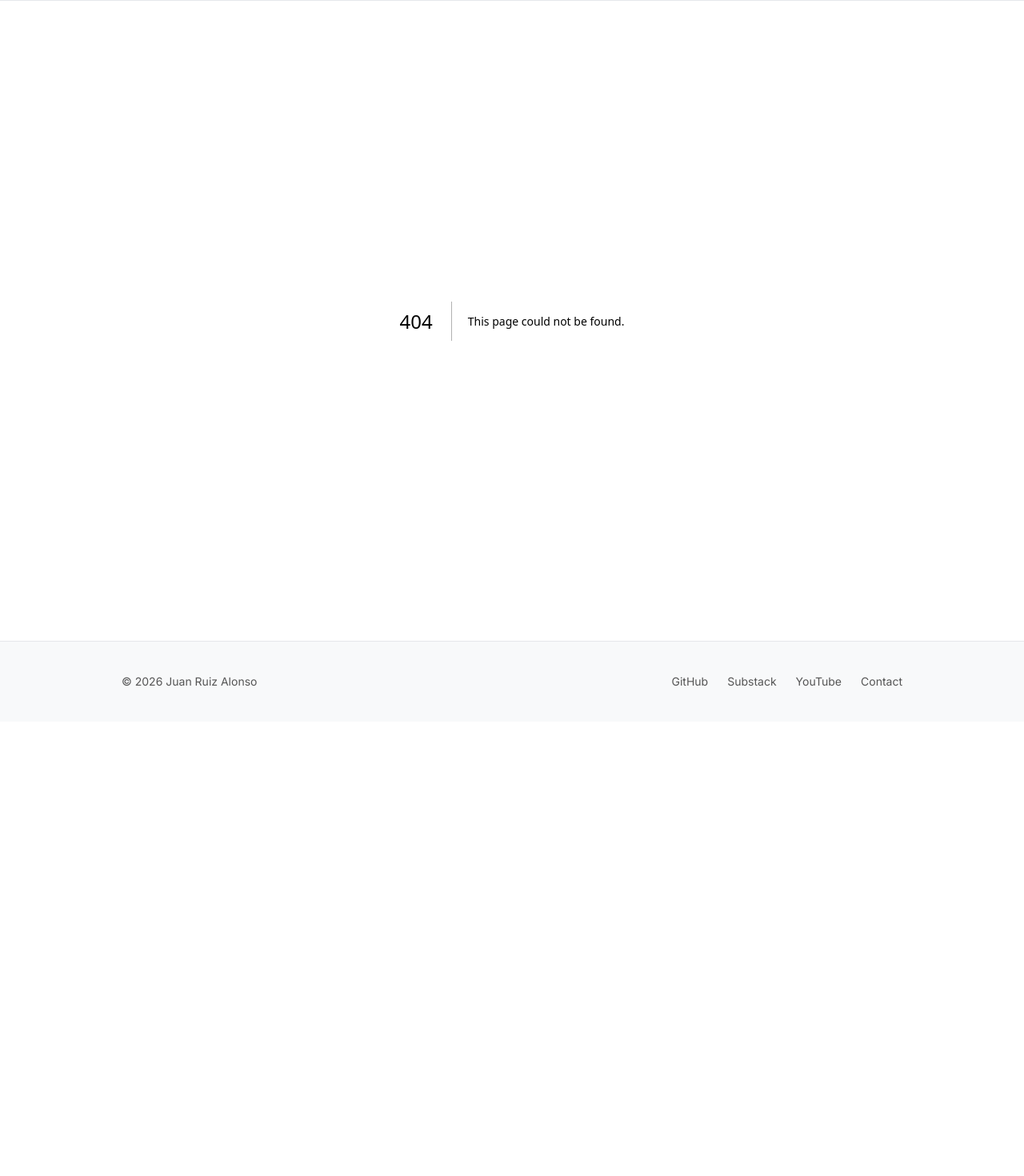
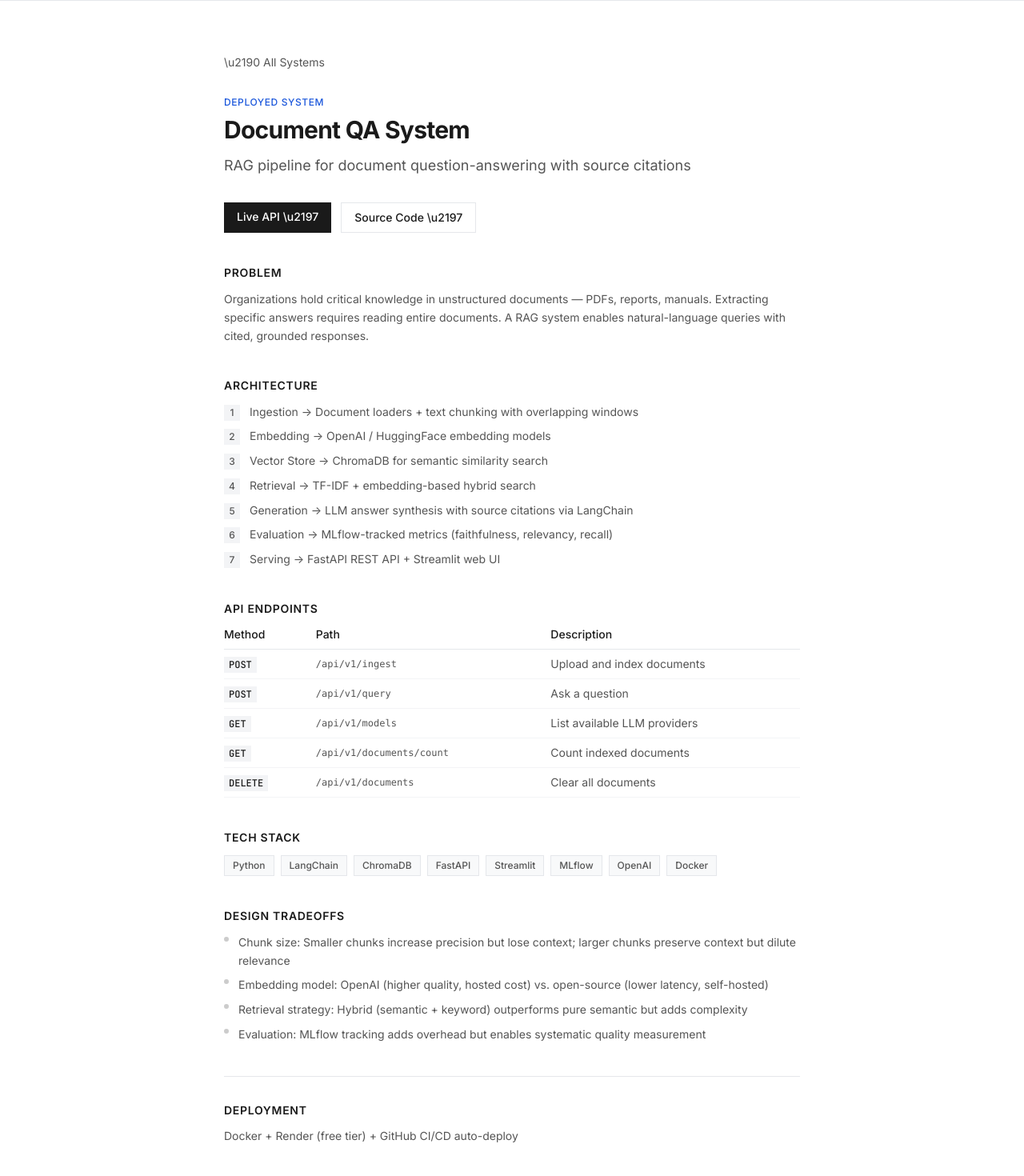
Before and after one commit to JRA-CodingLab/applied-ai-portfolio, a Next.js app: page /systems/document-qa-system in a window 1280 px wide. Before the commit this address had no page. Shown: the part 60-1530 px from the top of the page at 80% size. Before the commit the page ends 962 px from the top, so only its background shows below. Built offline with nearby package versions, Linux system fonts and the light colour scheme.

Commit message:
feat: add about page and system detail page

```diff
--- /dev/null
+++ b/src/app/about/page.tsx
@@ -0,0 +1,54 @@
+import { certifications, skills } from "@/data/certifications";
+
+export const metadata = {
+  title: "About \u2014 Juan Ruiz Alonso",
+  description: "Applied AI Engineer based in Hamburg, Germany. Background, skills, education, and certifications.",
+};
+
+export default function AboutPage() {
+  return (
+    <div className="mx-auto max-w-3xl px-6 py-16">
+      <p className="mb-2 text-xs font-medium uppercase tracking-wider text-[#1a56db]">About</p>
+      <h1 className="mb-6 text-3xl font-bold tracking-tight">Juan Ruiz Alonso</h1>
+      <section className="mb-12">
+        <p className="mb-4 text-sm leading-relaxed text-[#555]">Applied AI Engineer based in Hamburg, Germany. I design and deploy production ML systems, RAG pipelines, and backend AI architecture \u2014 from data ingestion to live REST APIs with Docker and CI/CD.</p>
+        <p className="mb-4 text-sm leading-relaxed text-[#555]">Currently working as a Werkstudent in Data Automation &amp; Claims Analytics at Aon, building Excel VBA automations for large claims datasets (&gt;1,000 entries), system export processing, and monitoring reports.</p>
+        <p className="text-sm leading-relaxed text-[#555]">Studying International Business &amp; Management at SRH University Hamburg, with parallel degrees in Financial Management and FinTech at IU International University.</p>
+      </section>
+      <section className="mb-12">
+        <h2 className="mb-6 text-sm font-semibold uppercase tracking-wider text-[#1a1a1a]">Technical Skills</h2>
+        <div className="grid gap-6 md:grid-cols-2">
+          {Object.entries(skills).map(([category, items]) => (
+            <div key={category}>
+              <h3 className="mb-2 text-xs font-semibold uppercase tracking-wider text-[#999]">{category.replace(/([A-Z])/g, " $1").replace(/^./, (s) => s.toUpperCase())}</h3>
+              <div className="flex flex-wrap gap-1.5">{items.map((item) => (<span key={item} className="border border-[#e5e7eb] bg-[#f8f9fa] px-2 py-0.5 text-xs font-medium text-[#555]">{item}</span>))}</div>
+            </div>
+          ))}
+        </div>
+      </section>
+      <section className="mb-12">
+        <h2 className="mb-6 text-sm font-semibold uppercase tracking-wider text-[#1a1a1a]">Education</h2>
+        <div className="space-y-4">
+          {[{degree:"B.A. International Business & Management",school:"SRH University, Hamburg",period:"2024 \u2013 2027"},{degree:"B.A. Financial Management",school:"IU International University (Remote)",period:"2024 \u2013 2026"},{degree:"B.Sc. FinTech",school:"IU International University (Remote)",period:"2024 \u2013 2026"},{degree:"B.Sc. Chemical & Bioengineering",school:"Technical University Hamburg (TUHH)",period:"2023 \u2013 2024"},{degree:"T-Kurs (University Preparation)",school:"Studienkolleg, University of Paderborn",period:"2022 \u2013 2023"}].map((edu) => (
+            <div key={edu.degree} className="flex flex-col border-l-2 border-[#e5e7eb] pl-4 md:flex-row md:items-baseline md:gap-4">
+              <div className="shrink-0 text-xs text-[#999] md:w-24">{edu.period}</div>
+              <div><div className="text-sm font-medium text-[#1a1a1a]">{edu.degree}</div><div className="text-xs text-[#555]">{edu.school}</div></div>
+            </div>
+          ))}
+        </div>
+      </section>
+      <section className="mb-12">
+        <h2 className="mb-6 text-sm font-semibold uppercase tracking-wider text-[#1a1a1a]">Languages</h2>
+        <div className="grid grid-cols-3 gap-4">
+          {[{lang:"Spanish",level:"Native"},{lang:"English",level:"C1"},{lang:"German",level:"C1 / B2 writing"}].map((l) => (<div key={l.lang} className="text-center"><div className="text-sm font-medium text-[#1a1a1a]">{l.lang}</div><div className="text-xs text-[#555]">{l.level}</div></div>))}
+        </div>
+      </section>
+      <section>
+        <h2 className="mb-6 text-sm font-semibold uppercase tracking-wider text-[#1a1a1a]">Certifications ({certifications.length})</h2>
+        <div className="grid gap-2 md:grid-cols-2">
+          {certifications.map((c) => (<div key={c.title} className="flex items-baseline justify-between border-b border-[#f3f4f6] py-2"><span className="text-sm text-[#555]">{c.title}</span><span className="shrink-0 text-xs text-[#999]">{c.issuer}</span></div>))}
+        </div>
+      </section>
+    </div>
+  );
+}
--- /dev/null
+++ b/src/app/systems/[id]/page.tsx
@@ -0,0 +1,60 @@
+import { systems } from "@/data/systems";
+import { notFound } from "next/navigation";
+import Link from "next/link";
+import type { Metadata } from "next";
+
+type Props = { params: Promise<{ id: string }> };
+
+export async function generateStaticParams() {
+  return systems.map((s) => ({ id: s.id }));
+}
+
+export async function generateMetadata({ params }: Props): Promise<Metadata> {
+  const { id } = await params;
+  const system = systems.find((s) => s.id === id);
+  if (!system) return {};
+  return { title: `${system.title} \u2014 Juan Ruiz Alonso`, description: system.tagline };
+}
+
+export default async function SystemDetail({ params }: Props) {
+  const { id } = await params;
+  const system = systems.find((s) => s.id === id);
+  if (!system) notFound();
+
+  return (
+    <div className="mx-auto max-w-3xl px-6 py-16">
+      <Link href="/systems" className="mb-8 inline-block text-sm text-[#555] transition-colors hover:text-[#1a1a1a]">\u2190 All Systems</Link>
+      <p className="mb-2 text-xs font-medium uppercase tracking-wider text-[#1a56db]">Deployed System</p>
+      <h1 className="mb-3 text-3xl font-bold tracking-tight">{system.title}</h1>
+      <p className="mb-8 text-lg leading-relaxed text-[#555]">{system.tagline}</p>
+      <div className="mb-10 flex flex-wrap gap-3">
+        <a href={system.swaggerUrl} target="_blank" rel="noopener noreferrer" className="bg-[#1a1a1a] px-4 py-2 text-sm font-medium text-white hover:bg-[#333]">Live API \u2197</a>
+        <a href={system.githubUrl} target="_blank" rel="noopener noreferrer" className="border border-[#e5e7eb] px-4 py-2 text-sm font-medium text-[#1a1a1a] hover:border-[#555]">Source Code \u2197</a>
+      </div>
+      <section className="mb-10">
+        <h2 className="mb-3 text-sm font-semibold uppercase tracking-wider text-[#1a1a1a]">Problem</h2>
+        <p className="text-sm leading-relaxed text-[#555]">{system.problem}</p>
+      </section>
+      <section className="mb-10">
+        <h2 className="mb-3 text-sm font-semibold uppercase tracking-wider text-[#1a1a1a]">Architecture</h2>
+        <div className="space-y-2">{system.architecture.map((step, i) => (<div key={i} className="flex gap-3 text-sm"><span className="mt-0.5 flex h-5 w-5 shrink-0 items-center justify-center bg-[#f3f4f6] text-xs font-medium text-[#555]">{i + 1}</span><p className="leading-relaxed text-[#555]">{step}</p></div>))}</div>
+      </section>
+      <section className="mb-10">
+        <h2 className="mb-3 text-sm font-semibold uppercase tracking-wider text-[#1a1a1a]">API Endpoints</h2>
+        <div className="overflow-x-auto"><table className="w-full text-sm"><thead><tr className="border-b border-[#e5e7eb] text-left"><th className="pb-2 pr-4 font-medium text-[#1a1a1a]">Method</th><th className="pb-2 pr-4 font-medium text-[#1a1a1a]">Path</th><th className="pb-2 font-medium text-[#1a1a1a]">Description</th></tr></thead><tbody>{system.endpoints.map((ep, i) => (<tr key={i} className="border-b border-[#f3f4f6]"><td className="py-2 pr-4"><code className="bg-[#f3f4f6] px-1.5 py-0.5 text-xs font-medium">{ep.method}</code></td><td className="py-2 pr-4 font-mono text-xs text-[#555]">{ep.path}</td><td className="py-2 text-[#555]">{ep.description}</td></tr>))}</tbody></table></div>
+      </section>
+      <section className="mb-10">
+        <h2 className="mb-3 text-sm font-semibold uppercase tracking-wider text-[#1a1a1a]">Tech Stack</h2>
+        <div className="flex flex-wrap gap-2">{system.techStack.map((t) => (<span key={t} className="border border-[#e5e7eb] bg-[#f8f9fa] px-2.5 py-1 text-xs font-medium text-[#555]">{t}</span>))}</div>
+      </section>
+      <section className="mb-10">
+        <h2 className="mb-3 text-sm font-semibold uppercase tracking-wider text-[#1a1a1a]">Design Tradeoffs</h2>
+        <ul className="space-y-2">{system.tradeoffs.map((t, i) => (<li key={i} className="flex gap-3 text-sm leading-relaxed text-[#555]"><span className="mt-1 h-1.5 w-1.5 shrink-0 rounded-full bg-[#ccc]" />{t}</li>))}</ul>
+      </section>
+      <section className="border-t border-[#e5e7eb] pt-8">
+        <h2 className="mb-3 text-sm font-semibold uppercase tracking-wider text-[#1a1a1a]">Deployment</h2>
+        <p className="text-sm text-[#555]">{system.deploymentStack}</p>
+      </section>
+    </div>
+  );
+}
```
